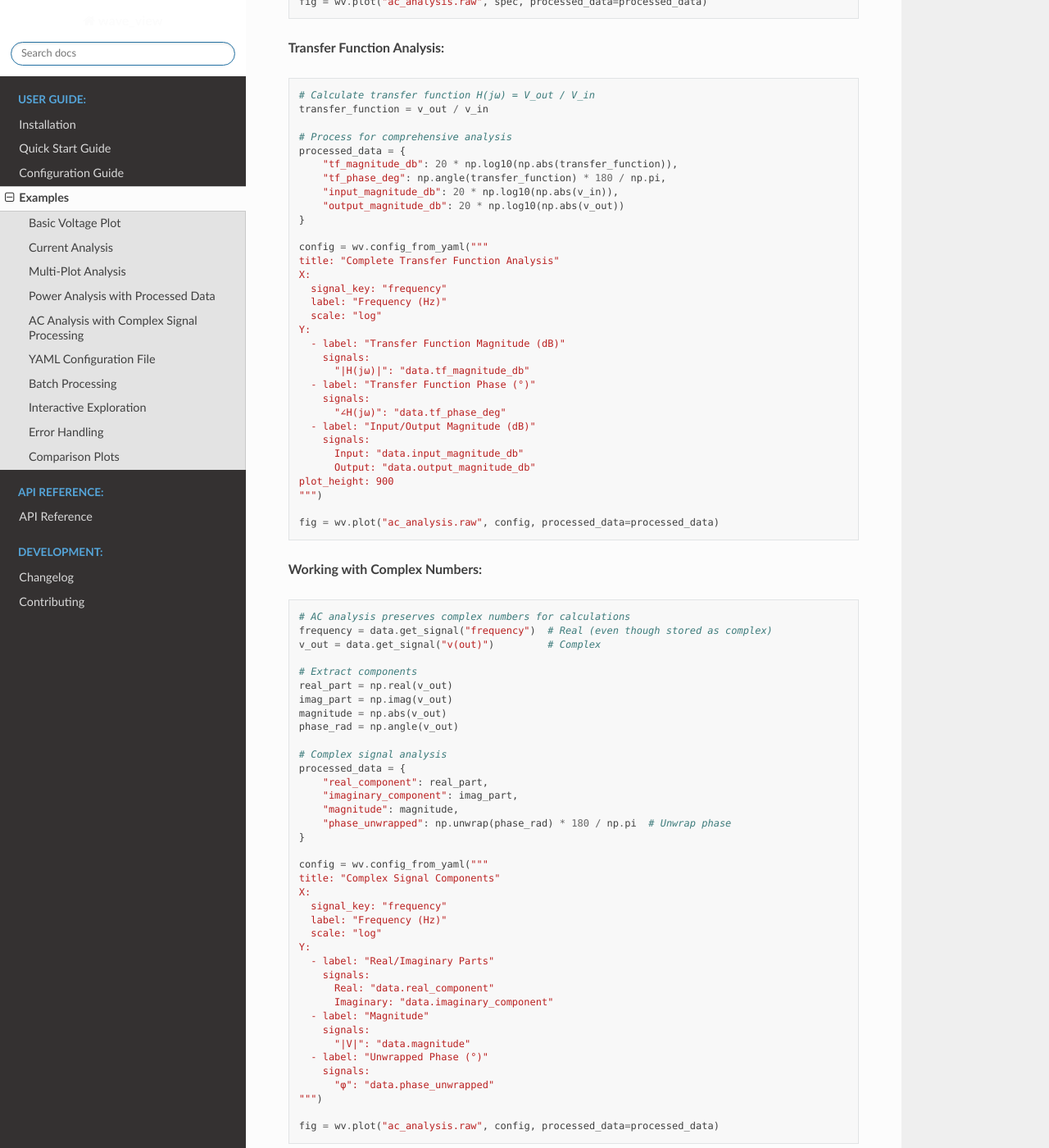
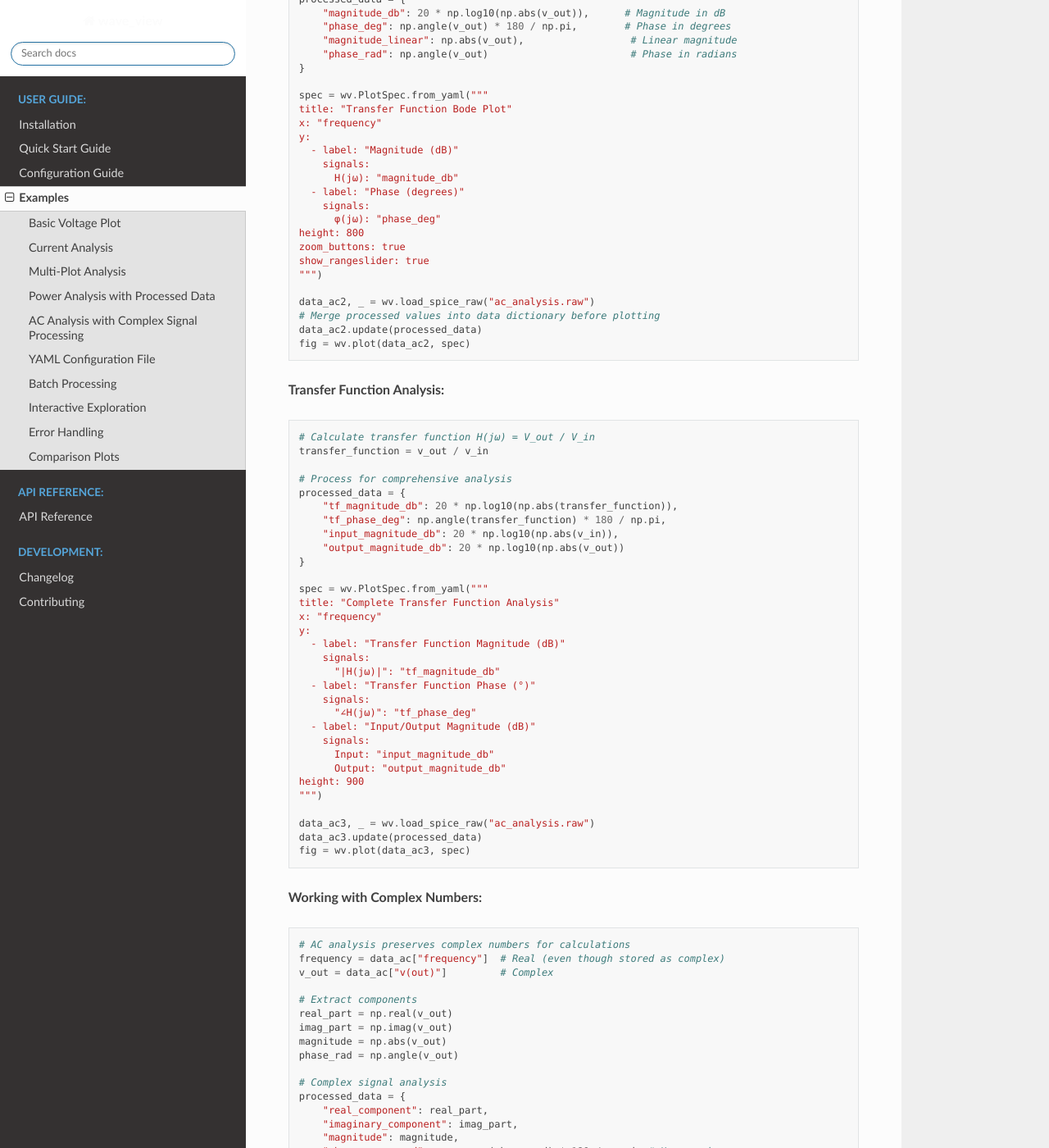
Before and after one commit to Jianxun/wave_view, a Sphinx documentation site: the page built from docs/examples.rst, in a window 1280 px wide and 1400 px high, scrolled down 3334 px. Shown: the whole window at 82% size. Built offline with Sphinx 7.4.7 and the Read the Docs theme 3.1.0, drawn with Linux system fonts in a browser that asks for light colours; some of the changed text lies outside the part shown.

Commit message:
docs: sync all user-facing docs with final v1.0.0 API
- Remove direct file-path usage in wv.plot examples; always load data first
- Eliminate processed_data parameter references; derived signals now merged into data dict
- Switch to lower-case x/y keys and current option names (height, zoom_buttons, etc.)
- Update Quickstart, Configuration, Examples, and landing page
- Update project memory to reflect documentation alignment

```diff
--- a/docs/examples.rst
+++ b/docs/examples.rst
@@ -1,5 +1,14 @@
 Examples
 ========
+
+.. note::
+   All code below targets *wave_view* **1.0.0**.  The modern workflow is:
+
+   1. ``data, _ = wv.load_spice_raw("my.raw")`` – obtain a ``dict`` of NumPy arrays
+   2. ``spec = wv.PlotSpec.from_yaml(""" ... """)`` – build a PlotSpec (YAML string or file)
+   3. ``fig = wv.plot(data, spec)`` – create the Plotly figure
+
+   Legacy helpers such as ``config_from_yaml`` were removed.
 
 This page contains practical examples for common use cases with wave_view.
 
@@ -12,6 +21,9 @@ Plot input and output voltages from an amplifier simulation:
 
    import wave_view as wv
 
+   # Load simulation data
+   data, _ = wv.load_spice_raw("amplifier.raw")
+
    # Simple voltage plot using YAML configuration
    spec = wv.PlotSpec.from_yaml("""
    title: "Amplifier Response"
@@ -23,7 +35,7 @@ Plot input and output voltages from an amplifier simulation:
          Output: "v(out)"
    """)
 
-   fig = wv.plot("amplifier.raw", spec)
+   fig = wv.plot(data, spec)
    fig.show()
 
 Current Analysis
@@ -33,21 +45,21 @@ Analyze transistor currents with logarithmic scale:
 
 .. code-block:: python
 
-   config = wv.config_from_yaml("""
+   data, _ = wv.load_spice_raw("transistor_analysis.raw")
+
+   spec = wv.PlotSpec.from_yaml("""
    title: "Transistor Current Analysis"
-   X:
-     signal_key: "time"
-     label: "Time (s)"
-   Y:
+   x: "time"
+   y:
      - label: "Current (A)"
-       scale: "log"
+       log_scale: true
        signals:
          M1: "i(m1)"
          M2: "i(m2)"
          M3: "i(m3)"
    """)
 
-   fig = wv.plot("transistor_analysis.raw", config)
+   fig = wv.plot(data, spec)
 
 Multi-Plot Analysis
 -------------------
@@ -56,18 +68,18 @@ Create multiple subplots for comprehensive analysis:
 
 .. code-block:: python
 
-   config = wv.config_from_yaml("""
+   data, _ = wv.load_spice_raw("complete_analysis.raw")
+
+   spec = wv.PlotSpec.from_yaml("""
    title: "Complete Circuit Analysis"
-   X:
-     signal_key: "time"
-     label: "Time (s)"
-   Y:
+   x: "time"
+   y:
      - label: "Voltage (V)"
        signals:
          Input: "v(in)"
          Output: "v(out)"
      - label: "Current (A)"
-       scale: "log"
+       log_scale: true
        signals:
          M1: "i(m1)"
          M2: "i(m2)"
@@ -77,7 +89,7 @@ Create multiple subplots for comprehensive analysis:
          VSS: "v(vss)"
    """)
 
-   fig = wv.plot("complete_analysis.raw", config)
+   fig = wv.plot(data, spec)
 
 Power Analysis with Processed Data
 -----------------------------------
@@ -103,6 +115,9 @@ Combine SPICE signals with computed power calculations:
        "power_avg": np.ones_like(power) * np.mean(power)
    }
 
+   # Merge derived signals into the main data dictionary
+   data.update(processed_signals)
+
    spec = wv.PlotSpec.from_yaml("""
    title: "Power Analysis"
    x: "time"
@@ -112,11 +127,11 @@ Combine SPICE signals with computed power calculations:
          Output: "v(out)"
      - label: "Power (W)"
        signals:
-         Output_Power: "data.power_output"
-         Average_Power: "data.power_avg"
+         Output_Power: "power_output"
+         Average_Power: "power_avg"
    """)
 
-   fig = wv.plot("power_analysis.raw", spec, processed_data=processed_signals)
+   fig = wv.plot(data, spec)
 
 AC Analysis with Complex Signal Processing
 --------------------------------------------
@@ -130,11 +145,12 @@ magnitude and phase analysis for transfer functions and Bode plots:
    import numpy as np
 
    # Load AC analysis data (contains complex numbers)
-   data, _ = wv.load_spice_raw("ac_analysis.raw")
+   data_ac, _ = wv.load_spice_raw("ac_analysis.raw")
 
    # AC signals are automatically returned as complex numbers
-   v_out = data["v(out)"]  # complex128 array
-   v_in = data["v(in)"]    # complex128 array
+   frequency = data_ac["frequency"]  # Real (even though stored as complex)
+   v_out = data_ac["v(out)"]         # Complex
+   v_in = data_ac["v(in)"]    # complex128 array
 
    print(f"v_out dtype: {v_out.dtype}")  # complex128
    print(f"Is complex: {np.iscomplexobj(v_out)}")  # True
@@ -153,7 +169,7 @@ magnitude and phase analysis for transfer functions and Bode plots:
          Output: "v(out)"  # Automatically uses real part
    """)
 
-   fig = wv.plot("ac_analysis.raw", spec)
+   fig = wv.plot(data_ac, spec)
 
 **Complete Bode Plot (Magnitude and Phase):**
 
@@ -173,16 +189,19 @@ magnitude and phase analysis for transfer functions and Bode plots:
    y:
      - label: "Magnitude (dB)"
        signals:
-         H(jω): "data.magnitude_db"
+         H(jω): "magnitude_db"
      - label: "Phase (degrees)"
        signals:
-         φ(jω): "data.phase_deg"
-   plot_height: 800
-   show_zoom_buttons: true
+         φ(jω): "phase_deg"
+   height: 800
+   zoom_buttons: true
    show_rangeslider: true
    """)
 
-   fig = wv.plot("ac_analysis.raw", spec, processed_data=processed_data)
+   data_ac2, _ = wv.load_spice_raw("ac_analysis.raw")
+   # Merge processed values into data dictionary before plotting
+   data_ac2.update(processed_data)
+   fig = wv.plot(data_ac2, spec)
 
 **Transfer Function Analysis:**
 
@@ -199,35 +218,34 @@ magnitude and phase analysis for transfer functions and Bode plots:
        "output_magnitude_db": 20 * np.log10(np.abs(v_out))
    }
 
-   config = wv.config_from_yaml("""
+   spec = wv.PlotSpec.from_yaml("""
    title: "Complete Transfer Function Analysis"
-   X:
-     signal_key: "frequency"
-     label: "Frequency (Hz)"
-     scale: "log"
-   Y:
+   x: "frequency"
+   y:
      - label: "Transfer Function Magnitude (dB)"
        signals:
-         "|H(jω)|": "data.tf_magnitude_db"
+         "|H(jω)|": "tf_magnitude_db"
      - label: "Transfer Function Phase (°)"
        signals:
-         "∠H(jω)": "data.tf_phase_deg"
+         "∠H(jω)": "tf_phase_deg"
      - label: "Input/Output Magnitude (dB)"
        signals:
-         Input: "data.input_magnitude_db"
-         Output: "data.output_magnitude_db"
-   plot_height: 900
+         Input: "input_magnitude_db"
+         Output: "output_magnitude_db"
+   height: 900
    """)
 
-   fig = wv.plot("ac_analysis.raw", config, processed_data=processed_data)
+   data_ac3, _ = wv.load_spice_raw("ac_analysis.raw")
+   data_ac3.update(processed_data)
+   fig = wv.plot(data_ac3, spec)
 
 **Working with Complex Numbers:**
 
 .. code-block:: python
 
    # AC analysis preserves complex numbers for calculations
-   frequency = data.get_signal("frequency")  # Real (even though stored as complex)
-   v_out = data.get_signal("v(out)")         # Complex
+   frequency = data_ac["frequency"]  # Real (even though stored as complex)
+   v_out = data_ac["v(out)"]         # Complex
 
    # Extract components
    real_part = np.real(v_out)
@@ -243,26 +261,23 @@ magnitude and phase analysis for transfer functions and Bode plots:
        "phase_unwrapped": np.unwrap(phase_rad) * 180 / np.pi  # Unwrap phase
    }
 
-   config = wv.config_from_yaml("""
+   spec = wv.PlotSpec.from_yaml("""
    title: "Complex Signal Components"
-   X:
-     signal_key: "frequency"
-     label: "Frequency (Hz)"
-     scale: "log"
-   Y:
+   x: "frequency"
+   y:
      - label: "Real/Imaginary Parts"
        signals:
-         Real: "data.real_component"
-         Imaginary: "data.imaginary_component"
+         Real: "real_component"
+         Imaginary: "imaginary_component"
      - label: "Magnitude"
        signals:
-         "|V|": "data.magnitude"
+         "|V|": "magnitude"
      - label: "Unwrapped Phase (°)"
        signals:
-         "φ": "data.phase_unwrapped"
+         "φ": "phase_unwrapped"
    """)
 
-   fig = wv.plot("ac_analysis.raw", config, processed_data=processed_data)
+   fig = wv.plot(data_ac, spec)
 
 .. note::
 
@@ -272,7 +287,7 @@ magnitude and phase analysis for transfer functions and Bode plots:
    - Use ``np.abs()`` for magnitude and ``np.angle()`` for phase
    - Frequency and time signals are automatically converted to real numbers
    - Raw signals in plots automatically use the real part for display
-   - Use ``processed_data`` parameter for magnitude/phase calculations
+   - Add magnitude/phase arrays to the *data* dictionary before plotting
 
 YAML Configuration File
 -----------------------
@@ -309,8 +322,9 @@ For complex configurations, use YAML files:
    import wave_view as wv
 
    # Load configuration from file
-   spec = wv.PlotSpec.from_yaml("analysis_config.yaml")
-   fig = wv.plot("opamp.raw", spec)
+   spec = wv.PlotSpec.from_file("analysis_config.yaml")
+   data, _ = wv.load_spice_raw("opamp.raw")
+   fig = wv.plot(data, spec)
 
 Batch Processing
 ----------------
@@ -323,12 +337,10 @@ Process multiple simulation files with the same configuration:
    from pathlib import Path
 
    # Common configuration for all simulations
-   config = wv.config_from_yaml("""
+   spec = wv.PlotSpec.from_yaml("""
    title: "Output Voltage Analysis"
-   X:
-     signal_key: "time"
-     label: "Time (s)"
-   Y:
+   x: "time"
+   y:
      - label: "Voltage (V)"
        signals:
          Output: "v(out)"
@@ -338,7 +350,8 @@ Process multiple simulation files with the same configuration:
    raw_files = Path("simulations").glob("*.raw")
 
    for raw_file in raw_files:
-       fig = wv.plot(raw_file, config)
+       data_i, _ = wv.load_spice_raw(raw_file)
+       fig = wv.plot(data_i, spec)
 
        # Save with descriptive name
        output_name = f"{raw_file.stem}_plot.html"
@@ -366,11 +379,12 @@ Robust error handling for production use:
 
    import wave_view as wv
 
-   def safe_plot(raw_file, config):
+   def safe_plot(raw_file, spec):
        """Safely plot with error handling."""
        try:
            # Try to create plot
-           fig = wv.plot(raw_file, config)
+           data_i, _ = wv.load_spice_raw(raw_file)
+           fig = wv.plot(data_i, spec)
            return fig
 
        except FileNotFoundError:
@@ -381,14 +395,13 @@ Robust error handling for production use:
        return None
 
    # Usage
-   config = wv.config_from_yaml("""
-   X:
-     signal_key: "time"
-   Y:
+   spec = wv.PlotSpec.from_yaml("""
+   x: "time"
+   y:
      - signals:
          OUT: "v(out)"
    """)
-   fig = safe_plot("simulation.raw", config)
+   fig = safe_plot("simulation.raw", spec)
 
    if fig:
        fig.show()
@@ -406,21 +419,21 @@ Compare results from different simulation runs:
 
    # Create comparison signals
    processed_signals = {
-       "v_out_before": data1.get_signal_data("v(out)"),
-       "v_out_after": data2.get_signal_data("v(out)")
+       "v_out_before": data1["v(out)"],
+       "v_out_after": data2["v(out)"]
    }
 
-   config = wv.config_from_yaml("""
+   # Merge into base dictionary (time base from first simulation)
+   data1.update(processed_signals)
+
+   spec = wv.PlotSpec.from_yaml("""
    title: "Optimization Comparison"
-   X:
-     signal_key: "time"
-     label: "Time (s)"
-   Y:
+   x: "time"
+   y:
      - label: "Voltage (V)"
        signals:
-         Before: "data.v_out_before"
-         After: "data.v_out_after"
+         Before: "v_out_before"
+         After: "v_out_after"
    """)
 
-   # Use time base from first simulation
-   fig = wv.plot("before_optimization.raw", config, processed_data=processed_signals)
+   fig = wv.plot(data1, spec)
--- a/docs/index.rst
+++ b/docs/index.rst
@@ -8,7 +8,7 @@ wave_view: SPICE Simulation Visualization
 
 *wave_view* is a modern Python toolkit for turning raw SPICE ``.raw`` files into beautiful, interactive Plotly graphs.  Version 1.0.0 introduces an ultra-simple **three-step workflow**:
 
-1. **Data Loading** – load with :func:`wave_view.load_spice_raw` or let :func:`wave_view.plot` load on demand.
+1. **Data Loading** – load with :func:`wave_view.load_spice_raw`.
 2. **Configuration** – describe your plot in YAML, JSON, or a Python dict using :class:`wave_view.PlotSpec`.
 3. **Plotting** – call :func:`wave_view.plot` and get an interactive figure you can display, embed, or export.
 
@@ -43,7 +43,7 @@ Quick Start
    """)
 
    # Create the plot (pass the file path *or* pre-loaded data)
-   fig = wv.plot(data, spec)  # or wv.plot("simulation.raw", spec)
+   fig = wv.plot(data, spec)
    fig.show()
 
 Installation
```
Also changed, not shown: other parts of docs/examples.rst (+2 -4 lines), context/memory.md (+21 -13 lines), docs/configuration.rst (+12 -8 lines), docs/quickstart.rst (+7 -7 lines).
